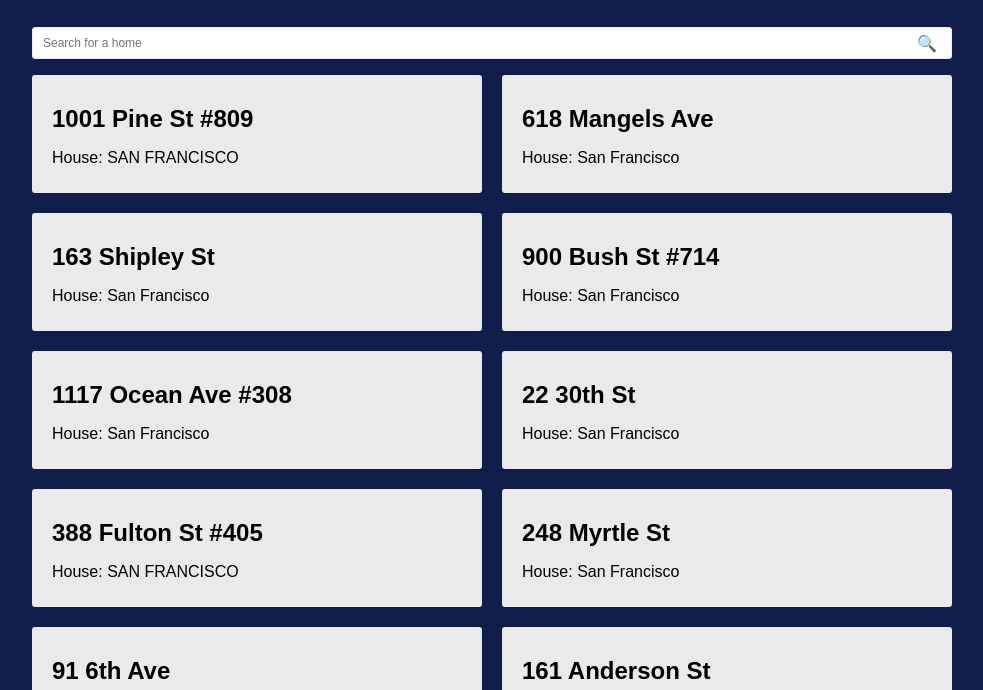
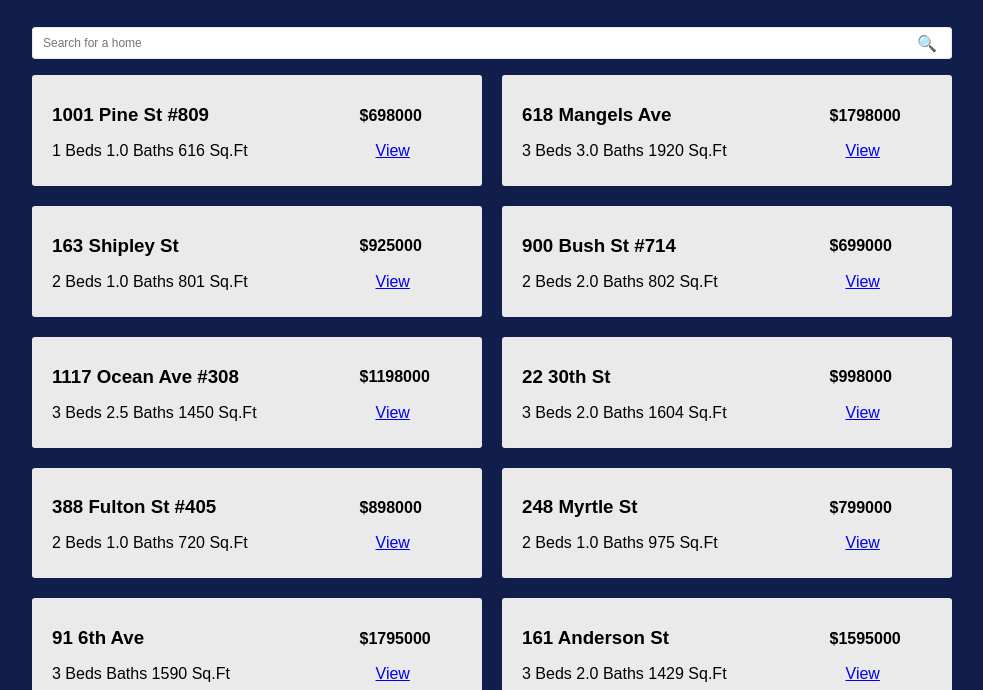
Before and after one commit to rlou88/home-search-exercise, a plain HTML site: page index.html in a window 1280 px wide. Shown: the part 110-800 px from the top of the page, without its empty margins (148-1131 px from the left). Drawn offline with Linux system fonts and the light colour scheme.

Commit message:
add: additional data UI

```diff
--- a/app.js
+++ b/app.js
@@ -1,3 +1,4 @@
+// function to parse csv file
 // getData();
 // async function getData() {
 //   const response = await fetch('home-data.csv');
@@ -7,25 +8,12 @@
 //   table.forEach((row) => {
 //     const col = row.split(',');
 //     const address = col[3];
-//     // listingAdd.push(address);
 //     const price = col[7];
 //     const bed = col[8];
 //     const bath = col[9];
 //     const sqft = col[11];
 //     const listingUrl = col[20];
 //     console.log(address, price, bed, bath, sqft, listingUrl);
-//     let addId = document.getElementById('getAddress');
-//     let priceId = document.getElementById('getPrice');
-//     let bedId = document.getElementById('getBed');
-//     let bathId = document.getElementById('getBath');
-//     let sqftId = document.getElementById('getSqft');
-//     let listingUrlId = document.getElementById('getListUrl');
-//     addId.innerHTML = address;
-//     priceId.innerHTML = price;
-//     bedId.innerHTML = bed;
-//     bathId.innerHTML = bath;
-//     sqftId.innerHTML = sqft;
-//     listingUrlId.innerHTML = listingUrl;
 //   });
 // }
 
@@ -56,9 +44,10 @@ const displayHouses = (Houses) => {
   const htmlString = Houses.map((house) => {
     return `
             <li class="house">
-                <h2>${house.ADDRESS}</h2>
-                <p>House: ${house.CITY}</p>
-
+                <h3>${house.ADDRESS}</h3>
+                <p>${house.BEDS} Beds ${house.BATHS} Baths ${house['SQUARE FEET']} Sq.Ft</p>
+                <h4>$${house.PRICE}</h4>
+                <a href="${house['URL (SEE http://www.redfin.com/buy-a-home/comparative-market-analysis FOR INFO ON PRICING)']}" target="_blank">View</a>
             </li>
         `;
   }).join('');
--- a/stylesheet.css
+++ b/stylesheet.css
@@ -37,7 +37,7 @@ h1 {
   text-align: left;
 }
 
-.house > h2 {
+.house > h3 {
   grid-area: name;
   margin-bottom: 0px;
 }
@@ -48,9 +48,14 @@ h1 {
   margin-top: -18px; */
 }
 
-.house > h3 {
+.house > h4 {
   max-height: 100px;
-  grid-area: image;
+  margin-bottom: 0px;
+}
+
+.house > a {
+  margin-top: 16px;
+  margin-left: 16px;
 }
 
 #searchBar {
```
Also changed, not shown: 1 other file.
